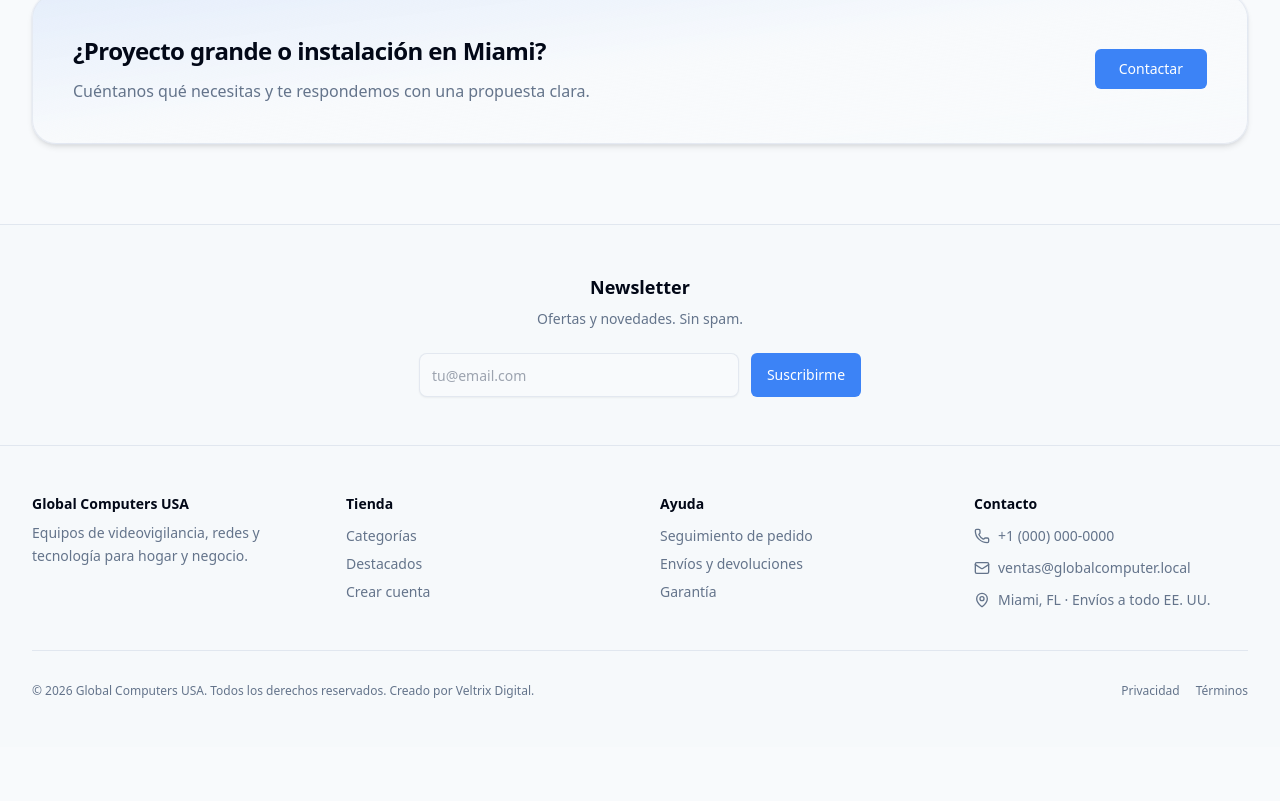
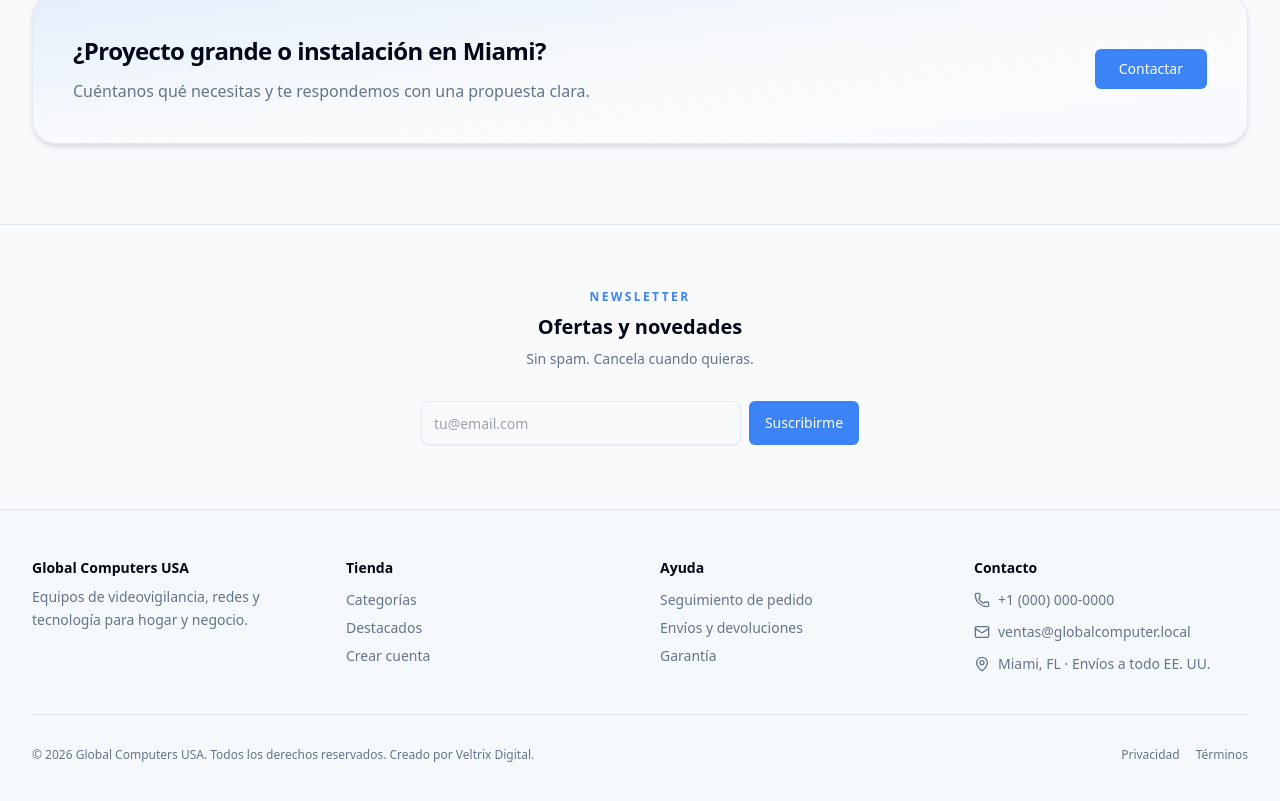
Before and after one commit to eduardosanz277-ship-it/globalcomputer, a Next.js app: page / in a window 1280 px wide. Shown: the part 4953-5754 px from the top of the page. Before the commit the page ends 5700 px from the top, so only its background shows below. Built offline with nearby package versions, Linux system fonts and the light colour scheme; no server answers; the database is empty.

Commit message:
style: Refine homepage CTA and Newsletter sections

```diff
--- a/app/page.tsx
+++ b/app/page.tsx
@@ -526,17 +526,18 @@ export default async function HomePage() {
         </section>
 
         {/* Newsletter */}
-        <section className="border-t border-border bg-muted/30 py-12">
+        <section className="border-t border-border bg-slate-50/60 py-14 sm:py-16">
           <div className="mx-auto max-w-2xl px-4 text-center sm:px-6">
-            <h2 className="text-lg font-semibold">Newsletter</h2>
-            <p className="mt-2 text-sm text-muted-foreground">
-              Ofertas y novedades. Sin spam.
+            <p className="text-xs font-semibold uppercase tracking-[0.2em] text-primary">
+              Newsletter
             </p>
-            <div className="mt-6 flex flex-col gap-3 sm:flex-row sm:justify-center">
+            <h2 className="mt-2 text-lg font-bold sm:text-xl">Ofertas y novedades</h2>
+            <p className="mt-2 text-sm text-muted-foreground">Sin spam. Cancela cuando quieras.</p>
+            <div className="mt-8 flex flex-col gap-3 sm:flex-row sm:justify-center sm:gap-2">
               <Input
                 type="email"
                 placeholder="tu@email.com"
-                className="h-11 sm:max-w-xs"
+                className="h-11 border-border/80 bg-background sm:max-w-xs"
                 aria-label="Correo para newsletter"
               />
               <Button type="button" className="h-11 sm:w-auto">
```
